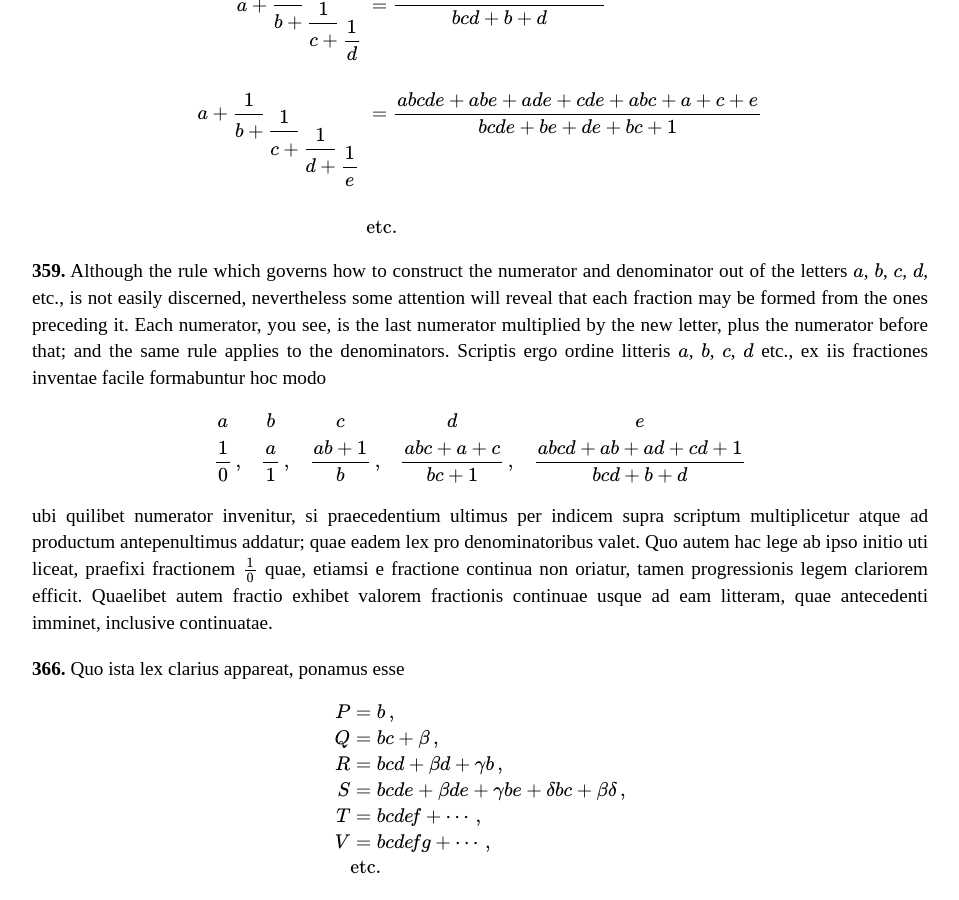
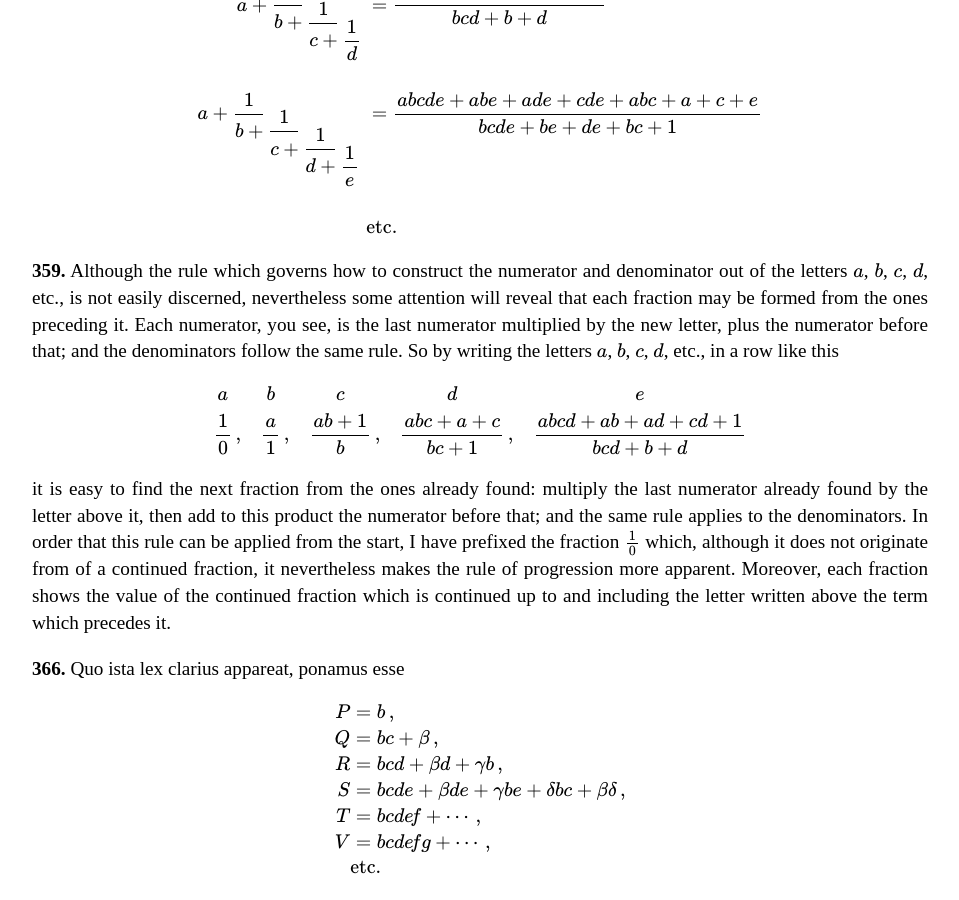
Before and after one commit to ttdoucet/ttdoucet.github.io, a Jekyll site: the page built from euler/e101-en.html, in a window 1280 px wide and 900 px high, scrolled down 1171 px. Shown: the whole window, without its empty margins (160-1119 px from the left). Built offline with Jekyll 4.4.1, drawn with Linux system fonts in a browser that asks for light colours; formulas are drawn with MathJax 3.

Commit message:
More translation.

```diff
--- a/euler/e101-en.html
+++ b/euler/e101-en.html
@@ -80,12 +80,12 @@ nevertheless some attention will reveal that each fraction may be
 formed from the ones preceding it.
 
 Each numerator, you see, is the last numerator multiplied by the new
-letter, plus the numerator before that; and the same rule applies to
-the denominators.
+letter, plus the numerator before that; and the denominators follow
+the same rule.
 
-Scriptis ergo ordine litteris
-\(a\), \(b\), \(c\), \(d\) etc.,
-ex iis fractiones inventae facile formabuntur hoc modo
+So by writing the letters
+\(a\), \(b\), \(c\), \(d\), etc.,
+in a row like this
 
 \begin{array}{ccccc}
 a\phantom{\,,} & b\phantom{\,,} & c\phantom{\,,} & d\phantom{\,,} & e \\
@@ -96,18 +96,19 @@ a\phantom{\,,} & b\phantom{\,,} & c\phantom{\,,} & d\phantom{\,,} & e \\
 & \displaystyle{ {abcd + ab + ad + cd + 1}\over {bcd + b + d}} \\
 \end{array}
 
-ubi quilibet numerator invenitur,
-si praecedentium ultimus per indicem supra
-scriptum multiplicetur atque ad productum antepenultimus addatur;
-quae eadem lex pro denominatoribus valet.
-Quo autem hac lege ab ipso initio uti liceat,
-praefixi fractionem \(1\over 0\) quae,
-etiamsi e fractione continua non oriatur,
-tamen progressionis legem clariorem efficit.
-Quaelibet autem fractio exhibet valorem fractionis continuae usque ad eam litteram,
-quae antecedenti imminet,
-inclusive continuatae.
+it is easy to find the next fraction from the ones
+already found:
+multiply the last numerator already found by the letter above it, then add
+to this product the numerator before that; and the same rule applies to the denominators.
 
+In order that this rule can be applied from the start,
+I have prefixed the fraction \(1\over 0\) which,
+although it does not originate from of a continued fraction,
+it nevertheless makes the rule of progression more apparent.
+
+Moreover, each fraction shows the value of the continued
+fraction which is continued up to and including the letter
+written above the term which precedes it.
 
 <p><esec>366.</esec>
 Quo ista lex clarius appareat, ponamus esse
```
